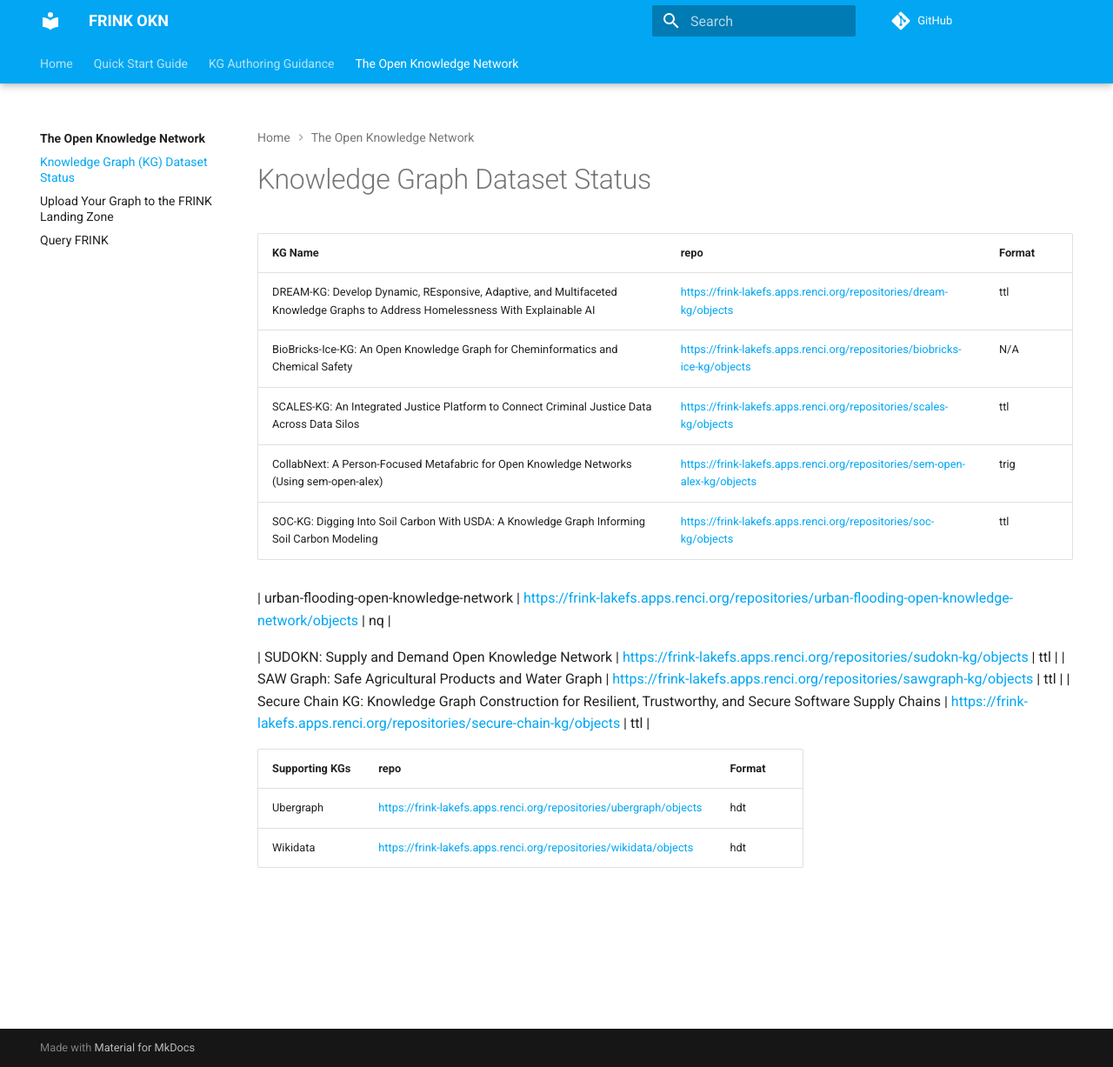
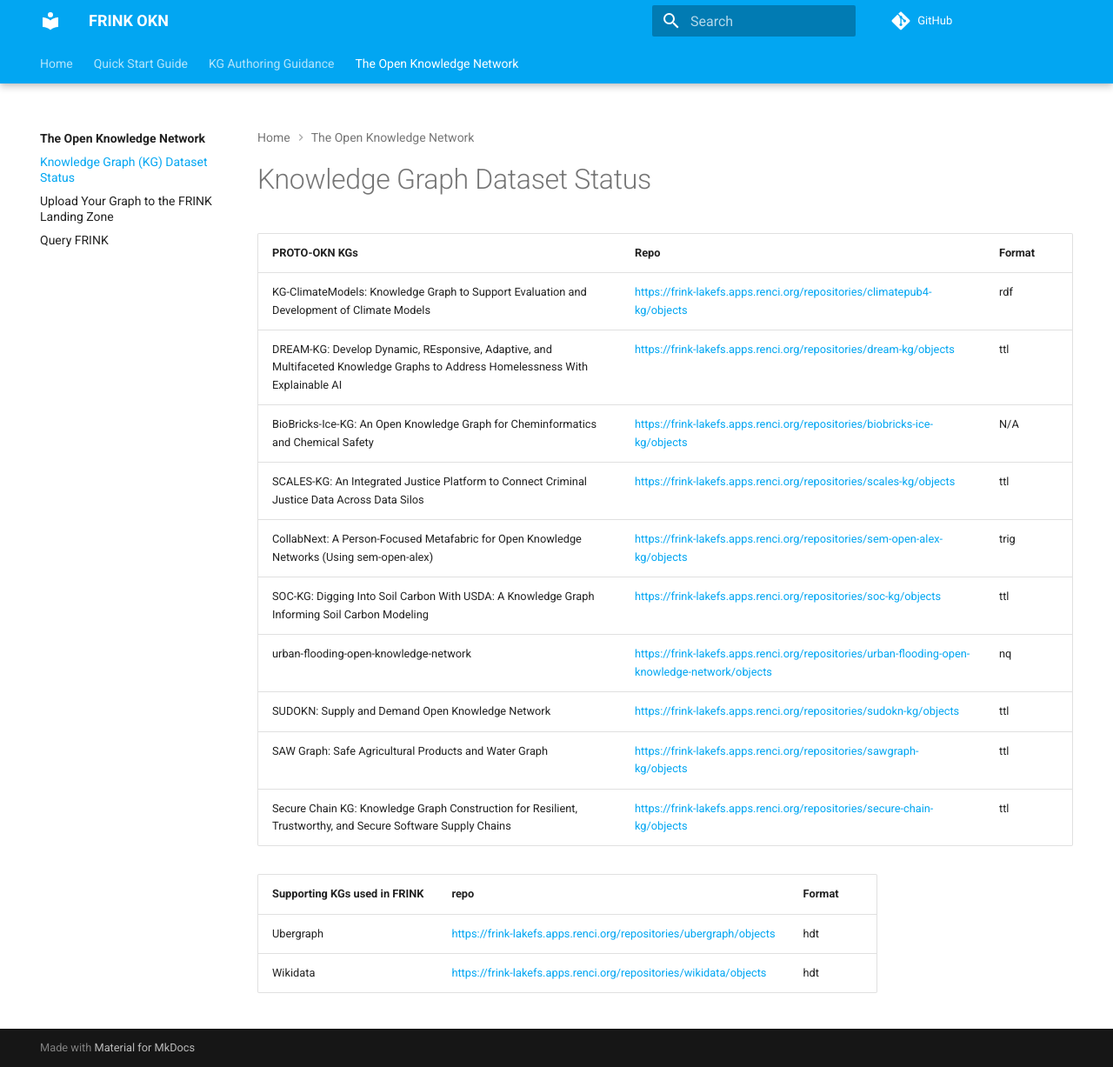
Before and after one commit to frink-okn/frink-landing-zone, an MkDocs documentation site: the page built from docs/okn/kgstatus.md, in a window 1280 px wide and 1227 px high. Shown: the whole window at 87% size. Built offline with MkDocs 1.6.1 and Material for MkDocs 9.7.7, drawn with Linux system fonts in a browser that asks for light colours; comment, search, counter and statistics services are not loaded.

Commit message:
More changes

```diff
--- a/docs/okn/kgstatus.md
+++ b/docs/okn/kgstatus.md
@@ -1,22 +1,22 @@
 # Knowledge Graph Dataset Status
 
-| KG Name                                          | repo                                                                                                                                                                                             | Format |
+| PROTO-OKN KGs                                          | Repo                                                                                                                                                                                             | Format |
 |--------------------------------------------------|--------------------------------------------------------------------------------------------------------------------------------------------------------------------------------------------------|--------|
+| KG-ClimateModels: Knowledge Graph to Support Evaluation and Development of Climate Models                                         | [https://frink-lakefs.apps.renci.org/repositories/climatepub4-kg/objects](https://frink-lakefs.apps.renci.org/repositories/climatepub4-kg/objectsobjects)                                                           | rdf    |
 | DREAM-KG: Develop Dynamic, REsponsive, Adaptive, and Multifaceted Knowledge Graphs to Address Homelessness With Explainable AI                                         | [https://frink-lakefs.apps.renci.org/repositories/dream-kg/objects](https://frink-lakefs.apps.renci.org/repositories/dream-kg/objects)                                                           | ttl    |
 | BioBricks-Ice-KG: An Open Knowledge Graph for Cheminformatics and Chemical Safety                                | [https://frink-lakefs.apps.renci.org/repositories/biobricks-ice-kg/objects](https://frink-lakefs.apps.renci.org/repositories/biobricks-ice-kg/objects)                                           | N/A    |
 | SCALES-KG: An Integrated Justice Platform to Connect Criminal Justice Data Across Data Silos                                         | [https://frink-lakefs.apps.renci.org/repositories/scales-kg/objects](https://frink-lakefs.apps.renci.org/repositories/scales-kg/objects)                                                         | ttl    |
 | CollabNext: A Person-Focused Metafabric for Open Knowledge Networks (Using sem-open-alex)                                    | [https://frink-lakefs.apps.renci.org/repositories/sem-open-alex-kg/objects](https://frink-lakefs.apps.renci.org/repositories/sem-open-alex-kg/objects)                                           | trig   |
 | SOC-KG: Digging Into Soil Carbon With USDA: A Knowledge Graph Informing Soil Carbon Modeling                                           | [https://frink-lakefs.apps.renci.org/repositories/soc-kg/objects](https://frink-lakefs.apps.renci.org/repositories/soc-kg/objects)                                                               | ttl   |
-
 | urban-flooding-open-knowledge-network            | [https://frink-lakefs.apps.renci.org/repositories/urban-flooding-open-knowledge-network/objects](https://frink-lakefs.apps.renci.org/repositories/urban-flooding-open-knowledge-network/objects) | nq     |
-
 | SUDOKN: Supply and Demand Open Knowledge Network                                         | [https://frink-lakefs.apps.renci.org/repositories/sudokn-kg/objects](https://frink-lakefs.apps.renci.org/repositories/sudokn-kg/objects)                                                           | ttl    |
 | SAW Graph: Safe Agricultural Products and Water Graph                                       | [https://frink-lakefs.apps.renci.org/repositories/sawgraph-kg/objects](https://frink-lakefs.apps.renci.org/repositories/sawgraph-kg/objects)                                                           | ttl    |
 | Secure Chain KG: Knowledge Graph Construction for Resilient, Trustworthy, and Secure Software Supply Chains                                  | [https://frink-lakefs.apps.renci.org/repositories/secure-chain-kg/objects](https://frink-lakefs.apps.renci.org/repositories/secure-chain-kg/objects)                                                           | ttl    |
 
 
 
-| Supporting KGs                                          | repo                                                                                                                                                                                             | Format |
+
+| Supporting KGs used in FRINK                                         | repo                                                                                                                                                                                             | Format |
 |--------------------------------------------------|--------------------------------------------------------------------------------------------------------------------------------------------------------------------------------------------------|--------|
 | Ubergraph                                        | [https://frink-lakefs.apps.renci.org/repositories/ubergraph/objects](https://frink-lakefs.apps.renci.org/repositories/ubergraph/objects)                                                         | hdt    |
 | Wikidata                                         | [https://frink-lakefs.apps.renci.org/repositories/wikidata/objects](https://frink-lakefs.apps.renci.org/repositories/wikidata/objects)                                                           | hdt    |
```
